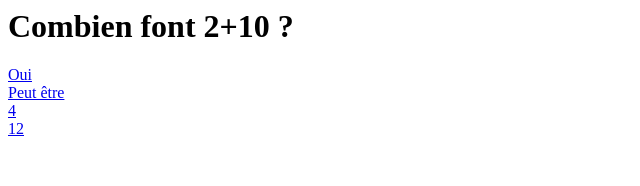
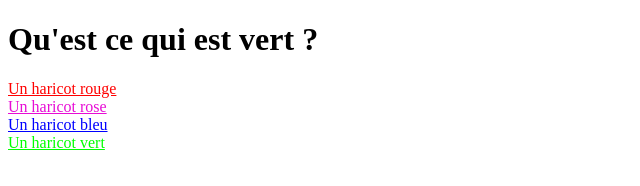
Before and after one commit to ilyord/UNSERIOUSGAME, a plain HTML site: page Q2.html in a window 1280 px wide. Shown: the whole page, without its empty margins (0-640 px from the left). Drawn offline with Linux system fonts and the light colour scheme.

Commit message:
Add files via upload

```diff
--- a/Q2.html
+++ b/Q2.html
@@ -1,5 +1,20 @@
-<h1> Combien font 2+10 ? </h1>
-<a href="perdu2.html" target=""> Oui </a> <br>
-<a href="perdu2.html" target=""> Peut être </a> <br>
-<a href="perdu2.html" target=""> 4 </a> <br>
-<a href="win2.html" target=""> 12 </a> <br>
+<!DOCTYPE html>
+
+<html lang=eng>
+
+<head>
+</head>
+
+<body>
+
+
+
+<h1> Qu'est ce qui est vert ? </h1>
+<a style="color:#FF0000;" href="perdu2.html" target=""> Un haricot rouge </a> <br>
+<a style="color:#e70cd5;" href="perdu2.html" target="">Un haricot rose </a> <br>
+<a style="color:#0000FF;" href="perdu2.html" target=""> Un haricot bleu </a> <br>
+<a style="color:#00FF00;" href="win2.html" target=""> Un haricot vert </a> <br>
+
+
+</body>
+</html>
```
Also changed, not shown: end.html (+13 -1 lines), win.html (+15 -1 lines), win2.html (+15 -2 lines).
